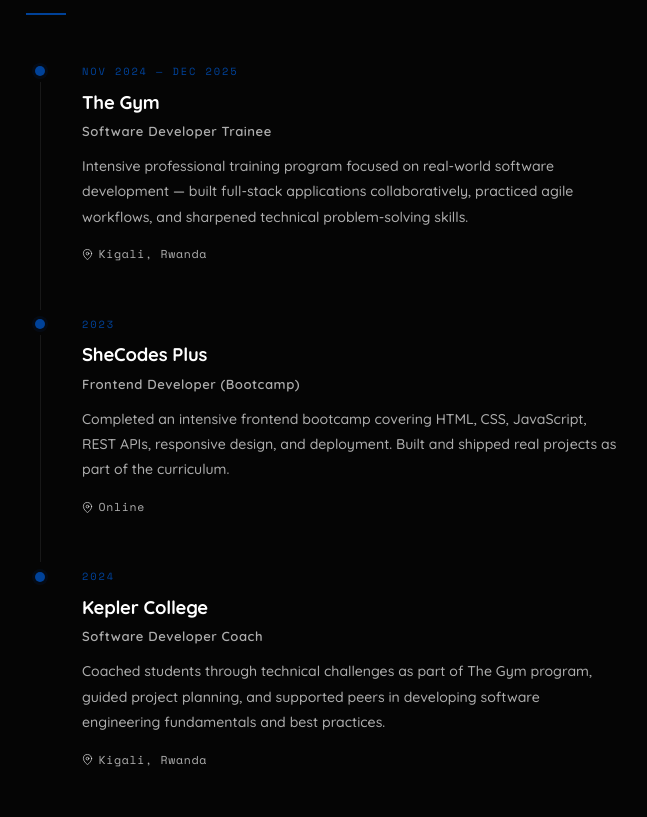
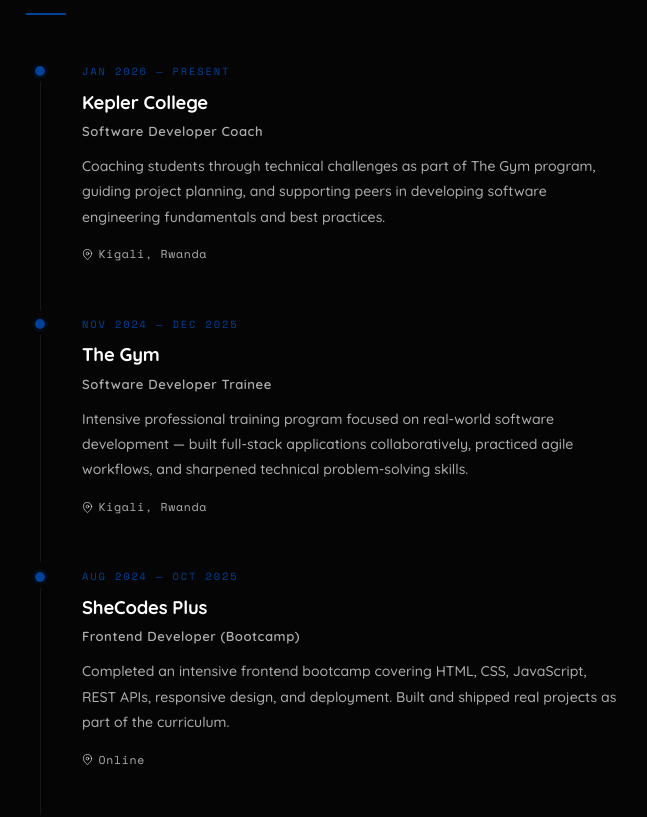
Before and after one commit to Dushimepaulette1/Paulette_Resume, a React (Vite) app: page / in a window 1280 px wide. Shown: the part 2731-3548 px from the top of the page, without its empty margins (96-743 px from the left). Built offline with nearby package versions, Linux system fonts and the light colour scheme.

Commit message:
Fix experience dates, reorder entries, add SheNovate - Kepler College: Jan 2026 - Present - The Gym: Nov 2024 - Dec 2025 - SheCodes Plus: Aug 2024 - Oct 2025 - Added SheNovate: Aug 2024 - Oct 2024

```diff
--- a/src/components/Experience.jsx
+++ b/src/components/Experience.jsx
@@ -3,6 +3,13 @@
 import { FiMapPin } from 'react-icons/fi'
 
 const items = [
+  {
+    role: 'Software Developer Coach',
+    org: 'Kepler College',
+    period: 'Jan 2026 — Present',
+    location: 'Kigali, Rwanda',
+    desc: 'Coaching students through technical challenges as part of The Gym program, guiding project planning, and supporting peers in developing software engineering fundamentals and best practices.',
+  },
   {
     role: 'Software Developer Trainee',
     org: 'The Gym',
@@ -13,16 +20,16 @@
   {
     role: 'Frontend Developer (Bootcamp)',
     org: 'SheCodes Plus',
-    period: '2023',
+    period: 'Aug 2024 — Oct 2025',
     location: 'Online',
     desc: 'Completed an intensive frontend bootcamp covering HTML, CSS, JavaScript, REST APIs, responsive design, and deployment. Built and shipped real projects as part of the curriculum.',
   },
   {
-    role: 'Software Developer Coach',
-    org: 'Kepler College',
-    period: '2024',
-    location: 'Kigali, Rwanda',
-    desc: 'Coached students through technical challenges as part of The Gym program, guided project planning, and supported peers in developing software engineering fundamentals and best practices.',
+    role: 'Program Participant',
+    org: 'SheNovate',
+    period: 'Aug 2024 — Oct 2024',
+    location: 'Online',
+    desc: 'Participated in a tech entrepreneurship and innovation program focused on building solutions for real-world challenges, combining technical skills with product thinking.',
   },
 ]
 
```
